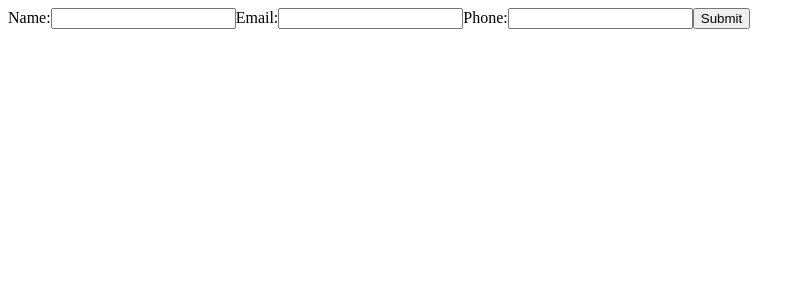
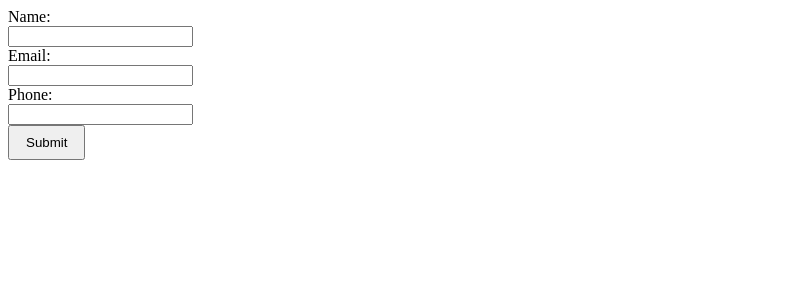
Before and after one commit to vishalagrawal22/cv-maker, a React (Create React App) app: page / in a window 1280 px wide. Shown: the top 300 px of the page, without its empty margins (0-805 px from the left). Built offline with nearby package versions, Linux system fonts and the light colour scheme.

Commit message:
Add common styles

```diff
--- a/src/styles/common.css
+++ b/src/styles/common.css
@@ -7,3 +7,12 @@ html {
 *::after {
   box-sizing: inherit;
 }
+
+label {
+  display: block;
+}
+
+button {
+  display: block;
+  padding: 8px 16px;
+}
```
